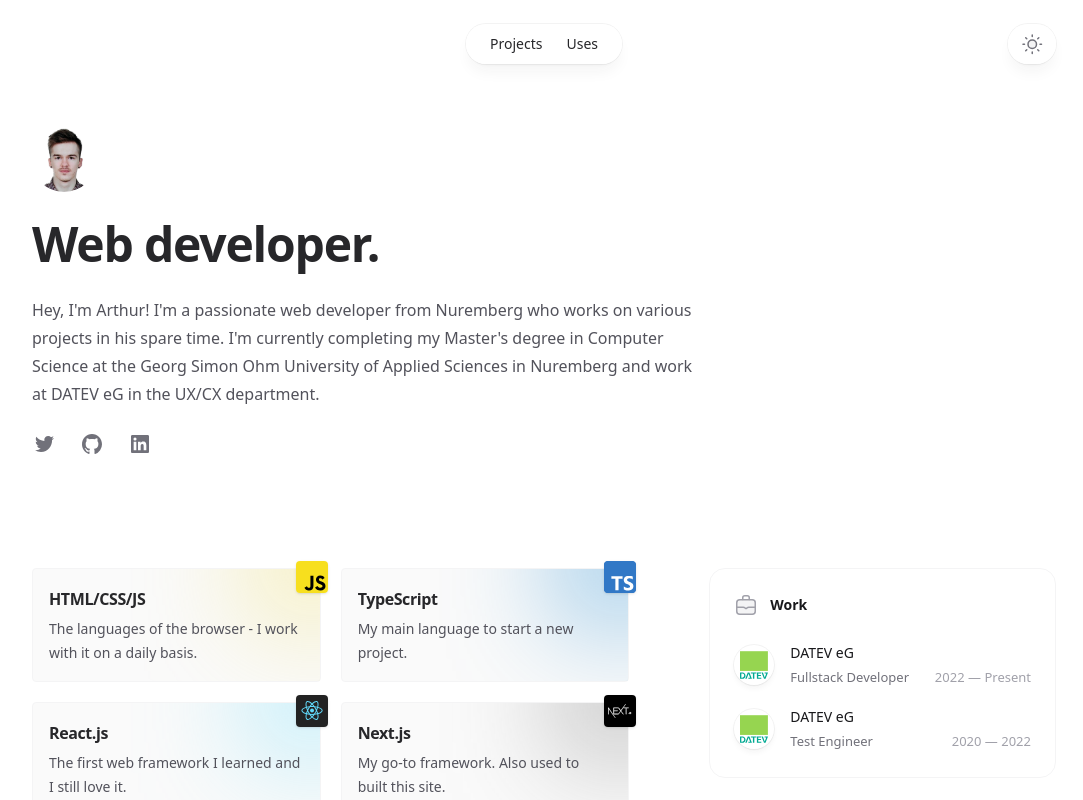
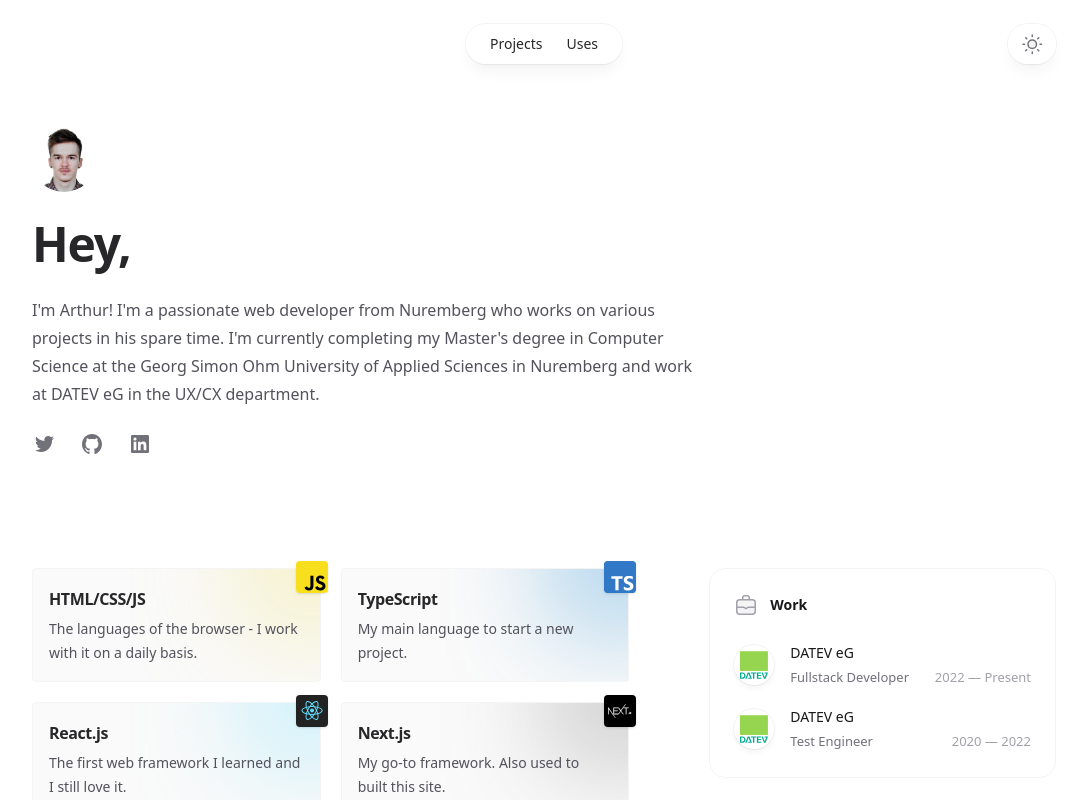
Before and after one commit to arthureberledev/portfolio, a Next.js app: page / in a window 1280 px wide. Shown: the top 800 px of the page, without its empty margins (96-1179 px from the left). Built offline with nearby package versions, Linux system fonts and the light colour scheme.

Commit message:
change a little of the index page text

```diff
--- a/pages/index.tsx
+++ b/pages/index.tsx
@@ -29,14 +29,14 @@
       <Container className="mt-9">
         <div className="max-w-2xl">
           <h1 className="text-4xl font-bold tracking-tight text-zinc-800 dark:text-zinc-100 sm:text-5xl">
-            Web developer.
+            Hey,
           </h1>
           <p className="mt-6 text-base text-zinc-600 dark:text-zinc-400">
-            Hey, I&apos;m Arthur! I&apos;m a passionate web developer from
-            Nuremberg who works on various projects in his spare time. I&apos;m
-            currently completing my Master&apos;s degree in Computer Science at
-            the Georg Simon Ohm University of Applied Sciences in Nuremberg and
-            work at DATEV eG in the UX/CX department.
+            I&apos;m Arthur! I&apos;m a passionate web developer from Nuremberg
+            who works on various projects in his spare time. I&apos;m currently
+            completing my Master&apos;s degree in Computer Science at the Georg
+            Simon Ohm University of Applied Sciences in Nuremberg and work at
+            DATEV eG in the UX/CX department.
           </p>
           <div className="mt-6 flex gap-6">
             <SocialLink
```
